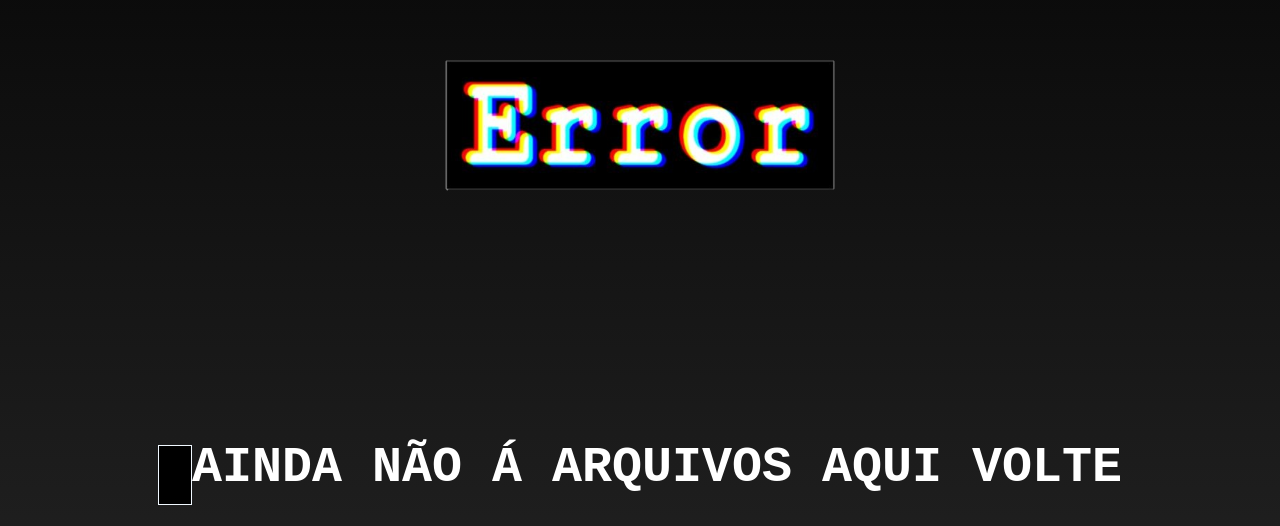
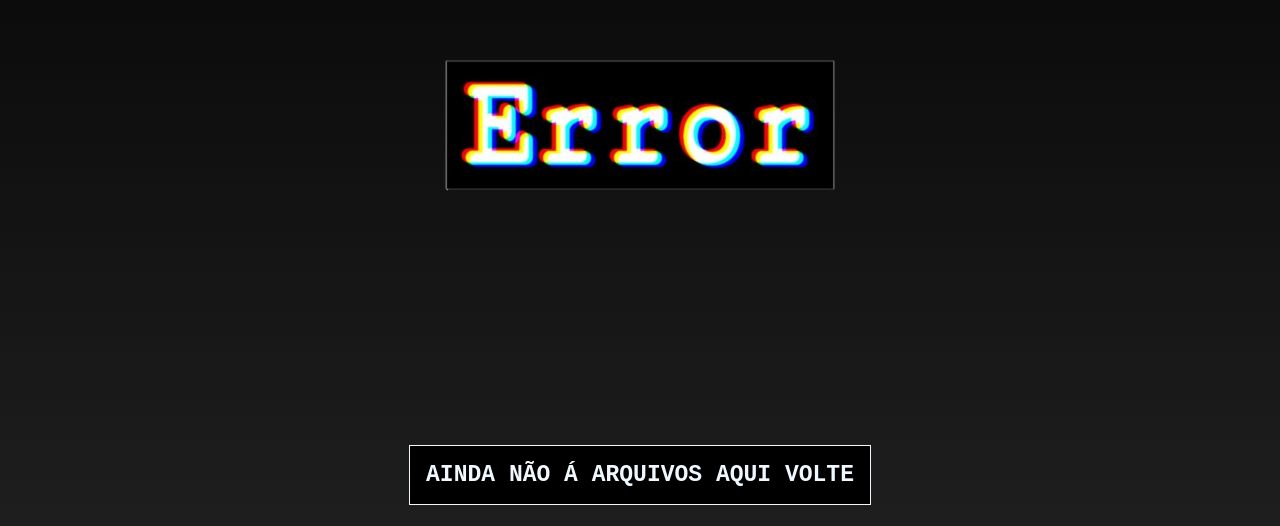
Before and after one commit to AraujoGabri/projetos, a plain HTML site: page index.html in a window 1280 px wide. Shown: the part 150-676 px from the top of the page. Drawn offline with Linux system fonts and the light colour scheme.

Commit message:
Update index.html

```diff
--- a/index.html
+++ b/index.html
@@ -11,7 +11,7 @@
 <body>
     <center><img src="img/329178809004211.png" alt="erro" style="height: 550px;"></center>
     <center>
-        <h1><mark></mark><strong>AINDA NÃO Á ARQUIVOS AQUI VOLTE</strong></mark></mark></h1>
+        <h1><mark><strong>AINDA NÃO Á ARQUIVOS AQUI VOLTE</strong></mark></h1>
         <h2> <a href="https://araujogabri.github.io/meu-clube/"> <img src="img/voltar.png" alt="voltar" style="width: 50px;height: 50px;"></a></h2>
     </center>
 </body>
```
